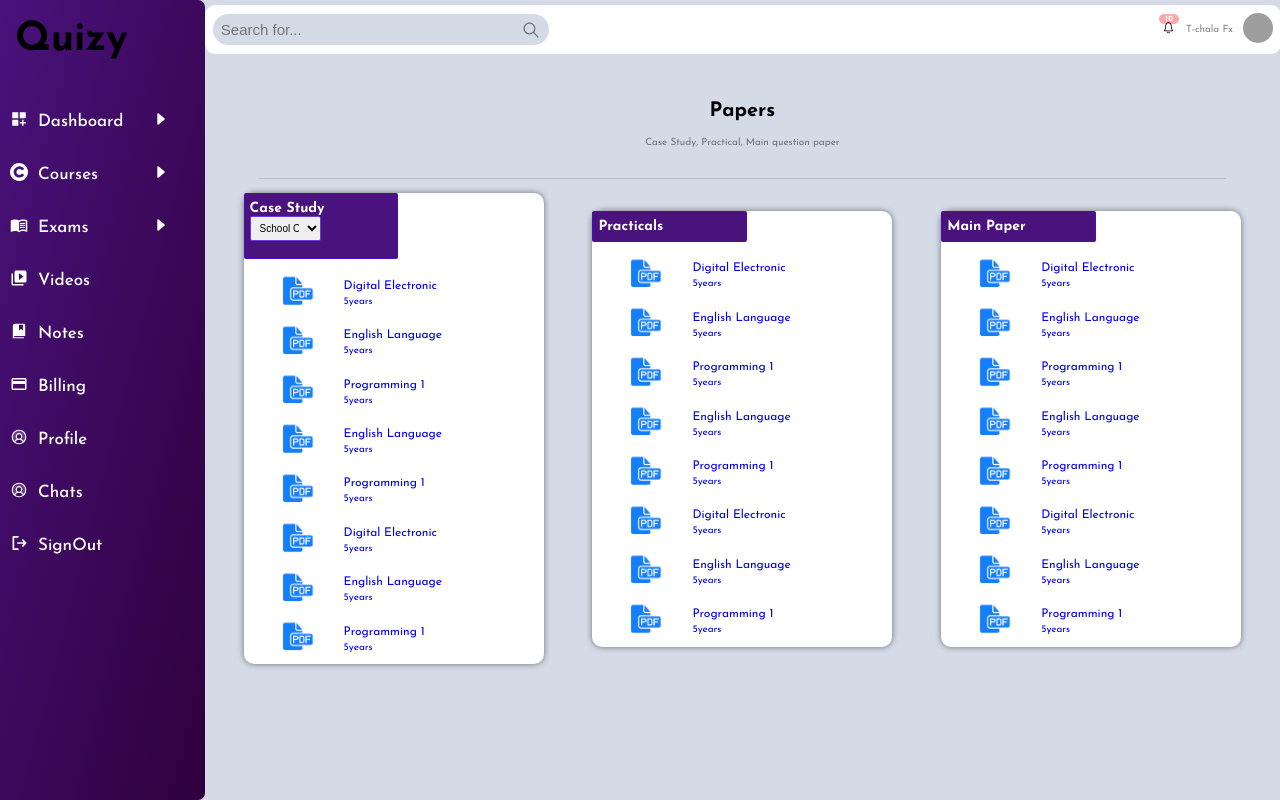
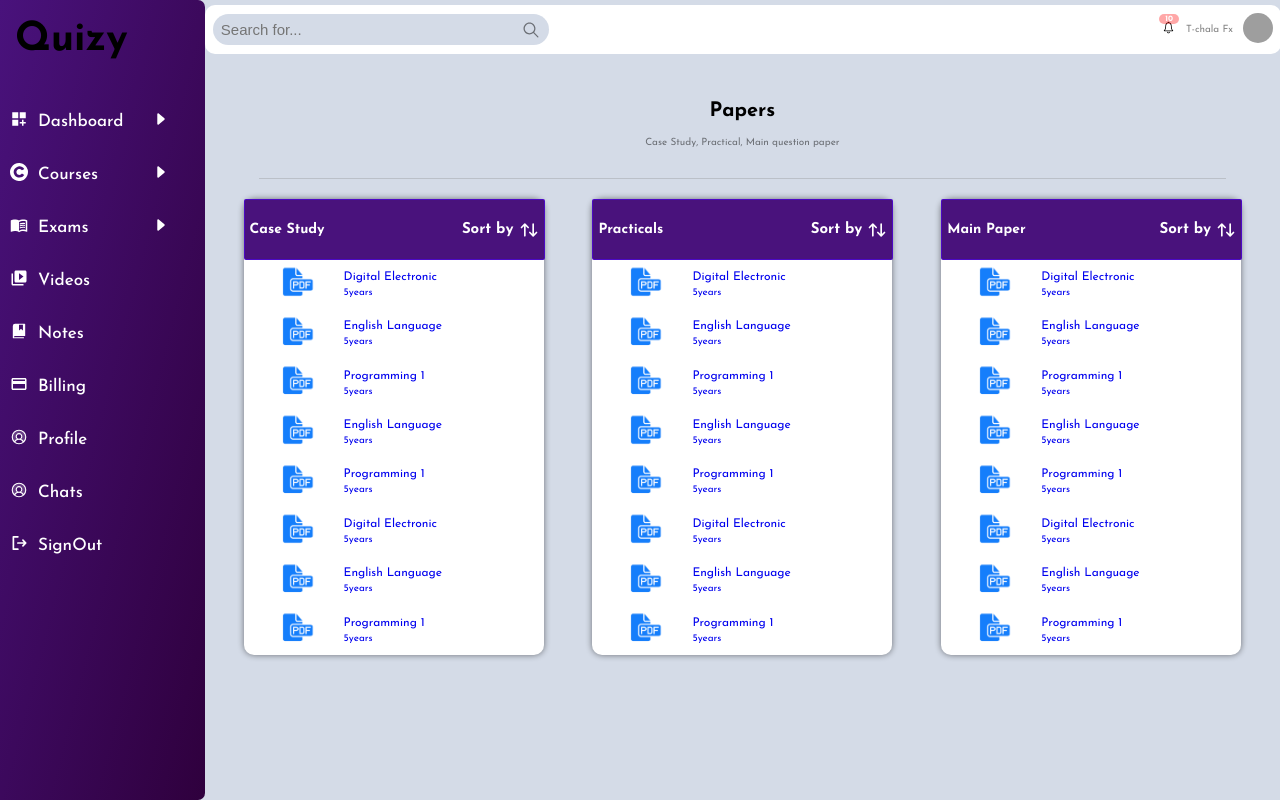
Before and after one commit to GenaNorman/React-QUIZZY, a React (Create React App) app: page /HndPapersPage in a window 1280 px wide. Built offline with nearby package versions, Linux system fonts and the light colour scheme; grey boxes are pictures that could not be loaded.

Commit message:
new color

```diff
--- a/src/components/Exams/HND/Papers.jsx
+++ b/src/components/Exams/HND/Papers.jsx
@@ -1,4 +1,5 @@
 import { initialCaseStudy } from "../../../data/PapersCategory";
+import { TbArrowsSort } from "react-icons/tb";
 import { Link } from "react-router-dom";
 function Papers() {
   return (
@@ -13,17 +14,11 @@ function Papers() {
         <div className="papers_category">
           <div className="case_study">
             <h3 className="category_name">
-              Case Study{" "}
-              <select
-                className="category"
-                // value={category}
-                // onChange={(e) => setCategory(e.target.value)}
-              >
-                <option>School Of Engineering</option>
-                <option>School Of Buisness</option>
-                <option>School Of Agriculture</option>
-                <option>School Of Medical Science</option>
-              </select>
+              <p>Case Study</p>
+              <p className="control">
+                <p className="control__name">Sort by</p>
+                <TbArrowsSort className="control__sorting" />
+              </p>
             </h3>
             {initialCaseStudy.map((casestudy, index) => (
               <CaseStudy casestudy={casestudy} key={index} />
@@ -33,7 +28,13 @@ function Papers() {
 
         <div className="papers_category">
           <div className="practicals">
-            <h3 className="category_name">Practicals</h3>
+            <h3 className="category_name">
+              <p>Practicals</p>
+              <p className="control">
+                <p className="control__name">Sort by</p>
+                <TbArrowsSort className="control__sorting" />
+              </p>
+            </h3>
             {initialCaseStudy.map((casestudy, index) => (
               <CaseStudy casestudy={casestudy} key={index} />
             ))}
@@ -42,7 +43,13 @@ function Papers() {
 
         <div className="papers_category">
           <div className="main_paper">
-            <h3 className="category_name">Main Paper</h3>
+            <h3 className="category_name">
+              <p>Main Paper</p>
+              <p className="control">
+                <p className="control__name">Sort by</p>
+                <TbArrowsSort className="control__sorting" />
+              </p>
+            </h3>
             {initialCaseStudy.map((casestudy, index) => (
               <CaseStudy casestudy={casestudy} key={index} />
             ))}
--- a/src/components/styles/HND/_paper.scss
+++ b/src/components/styles/HND/_paper.scss
@@ -8,6 +8,7 @@
   border-bottom: 0.1rem solid #8080804d;
   width: 90%;
   margin: 0 auto;
+  margin-bottom: 2rem;
   padding-bottom: 2rem;
   &-header {
     padding-top: 3rem;
@@ -68,8 +69,12 @@
 .category_name {
   background-color: var(--main-color);
   font-size: 1.4rem;
+  display: flex;
+  justify-content: space-between;
+  align-items: center;
+  margin: 0;
   padding: 0.7rem 0.5rem;
-  width: 30 rem;
+  width: 96.3%;
   color: var(--main-text-color);
 }
 .pdficon {
@@ -82,3 +87,16 @@
   margin: auto 0;
   font-size: 1.2rem;
 }
+.control {
+  display: flex;
+  margin: 0;
+  gap: .5rem;
+  align-items: center;
+
+  &__name {
+    font-size: 1.5rem;
+  }
+  &__sorting {
+    font-size: 2rem;
+  }
+}
--- a/src/components/styles/_navigation.scss
+++ b/src/components/styles/_navigation.scss
@@ -1,6 +1,6 @@
 .translate {
-  transform: translateX(-90%);
-  // width: 0;
+  // transform: translateX(-90%);
+  width: 0;
   transition: all 0.5s;
 }
 .sidebar {
@@ -43,7 +43,7 @@
     font: 900 2rem Arial;
   }
   &__sidenav {
-    height: 85vh;
+    height: 100%;
     display: flex;
     overflow-y: auto;
     overflow-x: hidden;
--- a/src/components/styles/mobile/_Mnavigation.scss
+++ b/src/components/styles/mobile/_Mnavigation.scss
@@ -18,11 +18,7 @@
     align-items: center;
   }
   .sidebar {
-    background: linear-gradient(
-      to bottom right,
-      rgb(252, 2, 56),
-      rgb(17, 24, 31)
-    );
+    background: linear-gradient(to bottom right, var(--main-color), var(--submain-color));
     height: 100vh;
     border-top-right-radius: 0.5rem;
     border-bottom-right-radius: 0.5rem;
```
Lines whose indentation alone changed are shown as unchanged.
